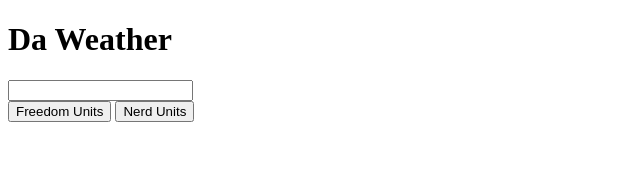
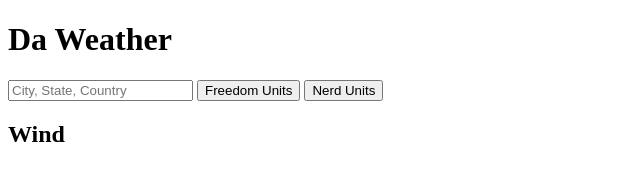
Before and after one commit to GuiceJoose/OdinWeatherApp, a plain HTML site: page index.html in a window 1280 px wide. Shown: the whole page, without its empty margins (0-640 px from the left). Drawn offline with Linux system fonts and the light colour scheme; no server answers.

Commit message:
finish styling and animations

```diff
--- a/index.html
+++ b/index.html
@@ -14,29 +14,38 @@
     <h1>Da Weather</h1>
     <div class="form-wrapper">
         <form action="">
-            <input type="text" name="" id="">
+            <input type="text" name="" id="" placeholder="City, State, Country">
+            <button type="button" class="active" id="imperial">Freedom Units</button>
+            <button type="button" id="metric">Nerd Units</button>
         </form>
     </div>
-    <button class="active" id="imperial">Freedom Units</button>
-    <button id="metric">Nerd Units</button>
-
+    <div id="main-content" class="main-content">
+        <div class="left-side-content">
             <div class="location-info">
-        <h3 id="location-name"></h3>
+                <h2 id="location-name"></h2>
                 <div id="location-state"></div>
                 <div id="location-country"></div>
             </div>
             <div class="current-weather">
-        <h3 id="current-temp"></h3>
+                <h2 id="current-temp"></h2>
                 <div id="high-temp"></div>
                 <div id="low-temp"></div>
                 <div id="feels-like"></div>
                 <div id="humidity"></div>
-        <img src="" alt="" id="current-conditions-icon">
-        <div id="current-conditions"></div>
+            </div>
+        </div>
+        <div class="wind">
+            <h2>Wind</h2>
             <div id="wind-direction" class="arrow-wrapper">
                 <div class="wind-arrow" id="wind-direction"></div>
             </div>
             <div  id="wind-speed"></div>
+        </div>
+            <div class="current-coniditons-and-wind">
+                <h2 id="current-conditions"></h2>
+                <img src="" alt="" id="current-conditions-icon">
+            </div>
+
     </div>
     <div class="weekly-forecast" id="weekly-forecast">
 
```
Lines whose indentation alone changed are shown as unchanged.
